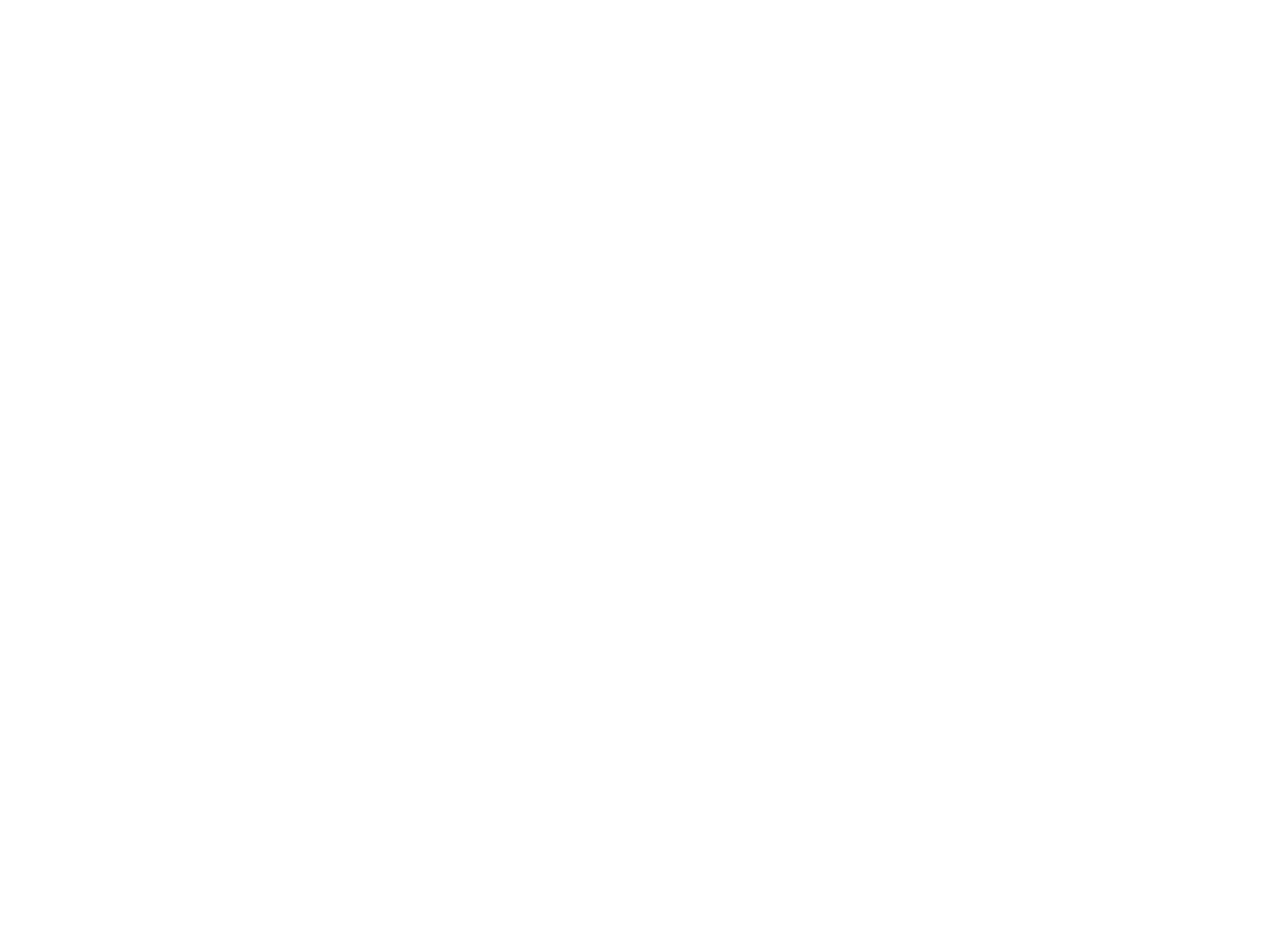
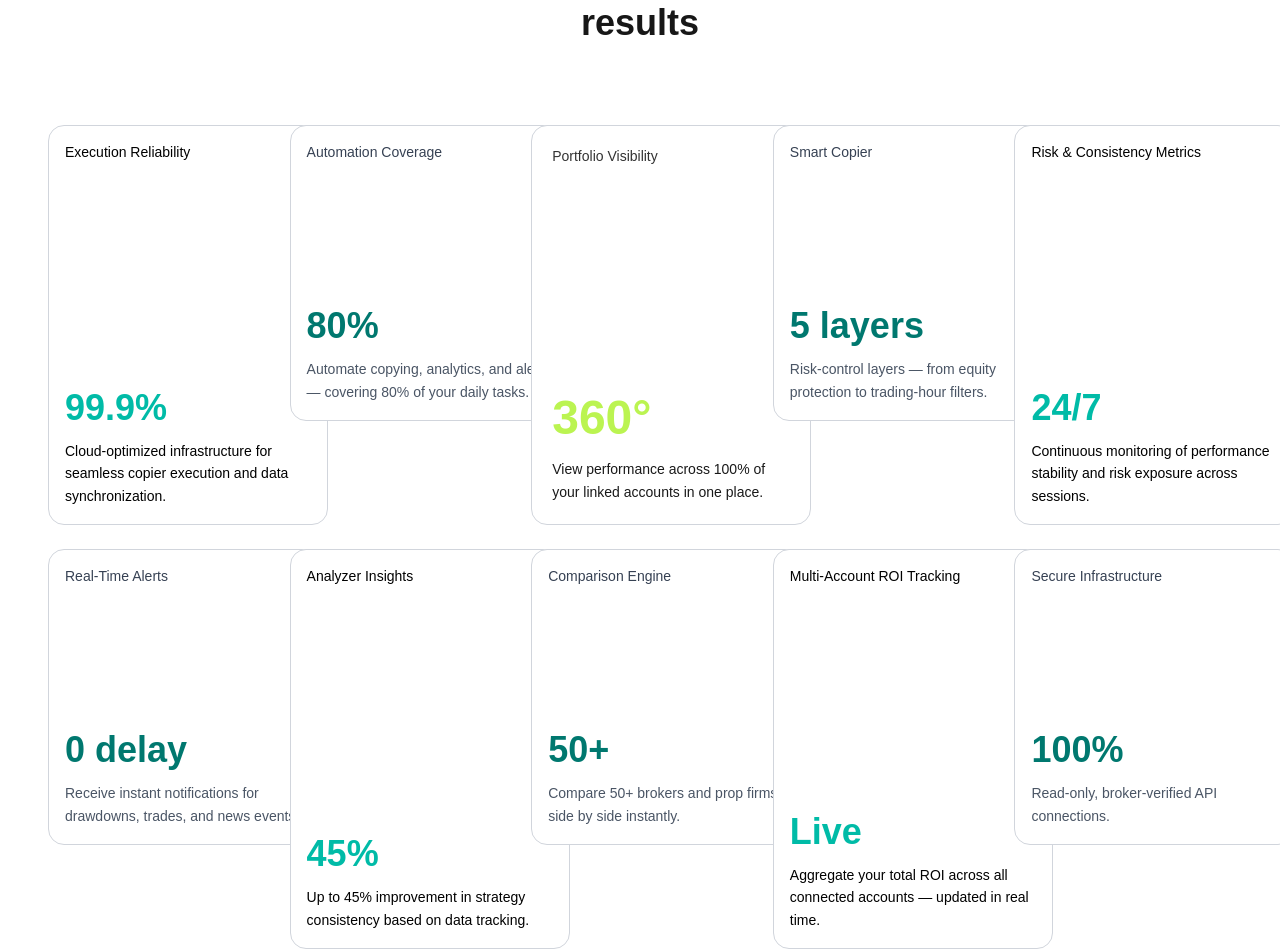
Before and after one commit to jannatun67/tc_website, a Next.js app: page / in a window 1280 px wide. Shown: the part 3910-4860 px from the top of the page. Before the commit the page ends 3735 px from the top, so only its background shows below. Built offline with nearby package versions, Linux system fonts and the light colour scheme.

Commit message:
Feature card

```diff
--- /dev/null
+++ b/src/app/components/FeatureCards/FeatureCardHome.js
@@ -0,0 +1,200 @@
+import React from 'react';
+
+
+const FeatureCardHome = () => {
+    return (
+        <div>
+             <main className="bg-white py-20">
+      <div className="max-w-9xl mx-auto px-6">
+
+        {/* Header */}
+        <div className="text-center max-w-3xl mx-auto">
+          <p className="text-[16px] font-semibold tracking-widest text-[#00897B] uppercase">
+            Smarter trading starts with smarter tools.
+          </p>
+          <h1 className="mt-4 text-3xl md:text-4xl font-bold text-textDark leading-tight">
+            Every feature in Traders Connect is built to give you
+            control, clarity, and measurable results
+          </h1>
+        </div>
+        <section className="py-20">
+      <div className="max-w-8xl  mx-auto px-6">
+        <div className="grid grid-cols-1 sm:grid-cols-2 md:grid-cols-4 lg:grid-cols-5 gap-6">
+
+          {/* Card */}
+
+           <div className=" border border-gray-300 w-[280px] h-[400px] rounded-2xl bg-white text-black hover:bg-teal-700  hover:text-white p-4 flex flex-col justify-between">
+      <h3 className="text-sm font-medium ">
+    Execution Reliability
+      </h3>
+
+      <div>
+        <h2 className="text-4xl font-bold text-teal-500">
+         99.9%
+        </h2>
+        <p className="mt-3 text-sm  leading-relaxed">
+    Cloud-optimized infrastructure for seamless copier execution and data synchronization.
+        </p>
+      </div>
+    </div>
+
+           <div className=" border border-gray-300 w-[280px] h-[296px] rounded-2xl bg-white p-4 flex flex-col justify-between">
+      <h3 className="text-sm font-medium text-gray-700">
+    Automation Coverage
+      </h3>
+
+      <div>
+        <h2 className="text-4xl font-bold text-teal-700">
+         80%
+        </h2>
+        <p className="mt-3 text-sm text-gray-600 leading-relaxed">
+     Automate copying, analytics, and alerts — covering 80% of your daily tasks.
+        </p>
+      </div>
+    </div>
+
+          {/* Highlight Card */}
+          <div className="border border-gray-300 w-[280px] h-[400px] rounded-2xl bg-white text-black hover:bg-teal-700 p-5 hover:text-white flex flex-col justify-between">
+            <h3 className="text-sm font-medium opacity-80">
+              Portfolio Visibility
+            </h3>
+
+            <div>
+              <h2 className="text-5xl font-bold text-lime-300">360°</h2>
+              <p className="mt-4 text-sm leading-relaxed opacity-90">
+                View performance across 100% of your linked accounts in one place.
+              </p>
+            </div>
+          </div>
+
+           <div className=" border border-gray-300 w-[280px] h-[296px] rounded-2xl bg-white p-4 flex flex-col justify-between">
+      <h3 className="text-sm font-medium text-gray-700">
+    Smart Copier
+      </h3>
+
+      <div>
+        <h2 className="text-4xl font-bold text-teal-700">
+         5 layers
+        </h2>
+        <p className="mt-3 text-sm text-gray-600 leading-relaxed">
+     Risk-control layers — from equity protection to trading-hour filters.
+        </p>
+      </div>
+    </div>
+
+           <div className=" border border-gray-300 w-[280px] h-[400px] rounded-2xl bg-white text-black hover:bg-teal-700  hover:text-white p-4 flex flex-col justify-between">
+      <h3 className="text-sm font-medium ">
+    Risk & Consistency Metrics
+      </h3>
+
+      <div>
+        <h2 className="text-4xl font-bold text-teal-500">
+         24/7
+        </h2>
+        <p className="mt-3 text-sm  leading-relaxed">
+     Continuous monitoring of performance stability and risk exposure across sessions.
+        </p>
+      </div>
+    </div>
+
+
+          <div className=" border border-gray-300 w-[280px] h-[296px] rounded-2xl bg-white p-4 flex flex-col justify-between">
+      <h3 className="text-sm font-medium text-gray-700">
+       Real-Time Alerts
+      </h3>
+
+      <div>
+        <h2 className="text-4xl font-bold text-teal-700">
+          0 delay
+        </h2>
+        <p className="mt-3 text-sm text-gray-600 leading-relaxed">
+       Receive instant notifications for drawdowns, trades, and news events.
+        </p>
+      </div>
+    </div>
+
+
+          <div className=" border border-gray-300 w-[280px] h-[400px] rounded-2xl bg-white text-black hover:bg-teal-700  hover:text-white p-4 flex flex-col justify-between">
+      <h3 className="text-sm font-medium ">
+        Analyzer Insights
+      </h3>
+
+      <div>
+        <h2 className="text-4xl font-bold text-teal-500">
+          45%
+        </h2>
+        <p className="mt-3 text-sm  leading-relaxed">
+        Up to 45% improvement in strategy consistency based on data tracking.
+        </p>
+      </div>
+    </div>
+
+
+          <div className=" border border-gray-300 w-[280px] h-[296px] rounded-2xl bg-white p-4 flex flex-col justify-between">
+      <h3 className="text-sm font-medium text-gray-700">
+        Comparison Engine
+      </h3>
+
+      <div>
+        <h2 className="text-4xl font-bold text-teal-700">
+          50+
+        </h2>
+        <p className="mt-3 text-sm text-gray-600 leading-relaxed">
+         Compare 50+ brokers and prop firms side by side instantly.
+        </p>
+      </div>
+    </div>
+
+          <div className=" border border-gray-300 w-[280px] h-[400px] rounded-2xl bg-white text-black hover:bg-teal-700  hover:text-white p-4 flex flex-col justify-between">
+      <h3 className="text-sm font-medium ">
+        Multi-Account ROI Tracking
+      </h3>
+
+      <div>
+        <h2 className="text-4xl font-bold text-teal-500">
+          Live
+        </h2>
+        <p className="mt-3 text-sm  leading-relaxed">
+         Aggregate your total ROI across all connected accounts — updated in real time.
+        </p>
+      </div>
+    </div>
+
+           <div className=" border border-gray-300 w-[280px] h-[296px] rounded-2xl bg-white p-4 flex flex-col justify-between">
+      <h3 className="text-sm font-medium text-gray-700">
+        Secure Infrastructure
+      </h3>
+
+      <div>
+        <h2 className="text-4xl font-bold text-teal-700">
+          100%
+        </h2>
+        <p className="mt-3 text-sm text-gray-600 leading-relaxed">
+        Read-only, broker-verified API connections.
+        </p>
+      </div>
+    </div>
+
+        </div>
+      </div>
+    </section>
+
+
+
+        {/* Buttons */}
+        <div className="mt-14 flex justify-center gap-4">
+          <button className="px-5 py-3 rounded-md border border-borderSoft text-sm font-medium">
+            Learn More →
+          </button>
+          <button className="border border-dotted border-[#2BAE9A] text-[#2BAE9A] text-sm px-[20px] py-[15px] rounded-md hover:bg-[#2BAE9A] hover:text-white transition">
+                      Get Started
+                    </button>
+        </div>
+
+      </div>
+    </main>
+        </div>
+    );
+};
+
+export default FeatureCardHome;
--- a/src/app/page.js
+++ b/src/app/page.js
@@ -4,6 +4,8 @@
 import TCCopierSection from './components/TCCopierSection';
 import TcAnaylzer from './components/TcAnaylzer';
 import TcCompare from './components/TcCompare';
+import FeatureCardHome from './components/FeatureCards/FeatureCardHome';
+
 
 
 const Homepage = () => {
@@ -15,6 +17,7 @@
       <TCCopierSection></TCCopierSection>
       <TcAnaylzer></TcAnaylzer>
       <TcCompare></TcCompare>
+     <FeatureCardHome></FeatureCardHome>
       </h1>
     </div>
   );
```
